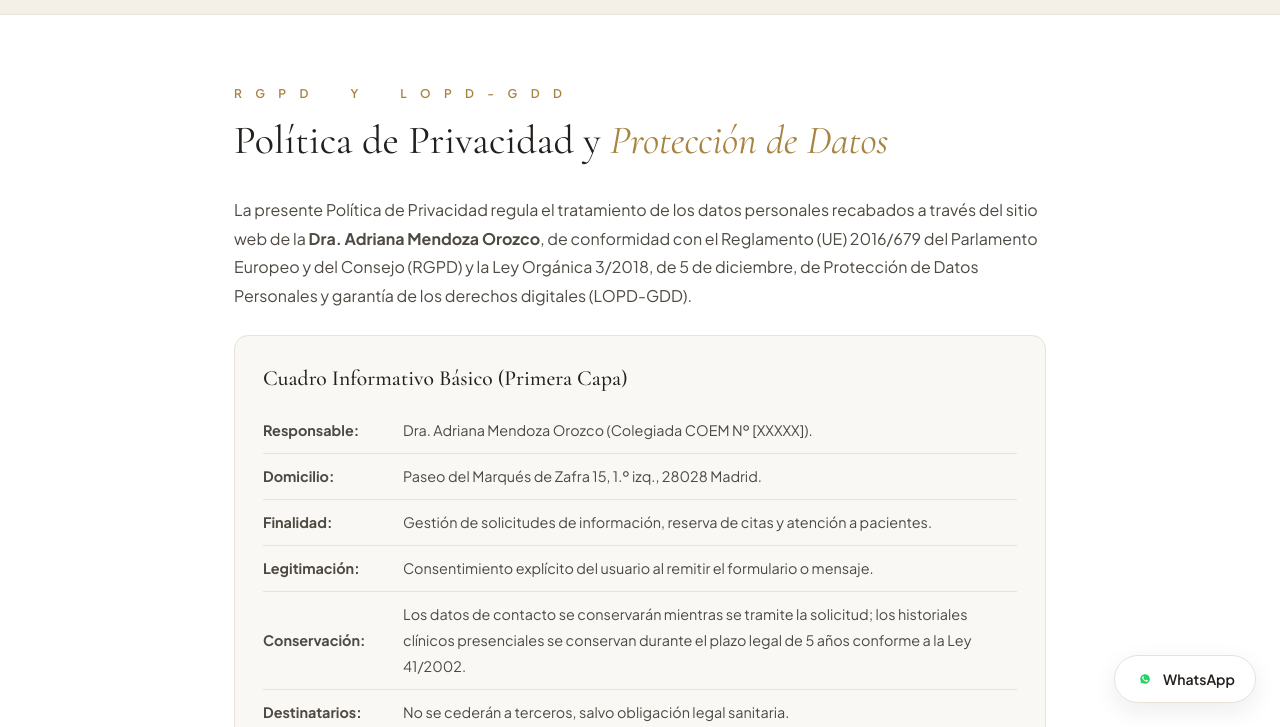
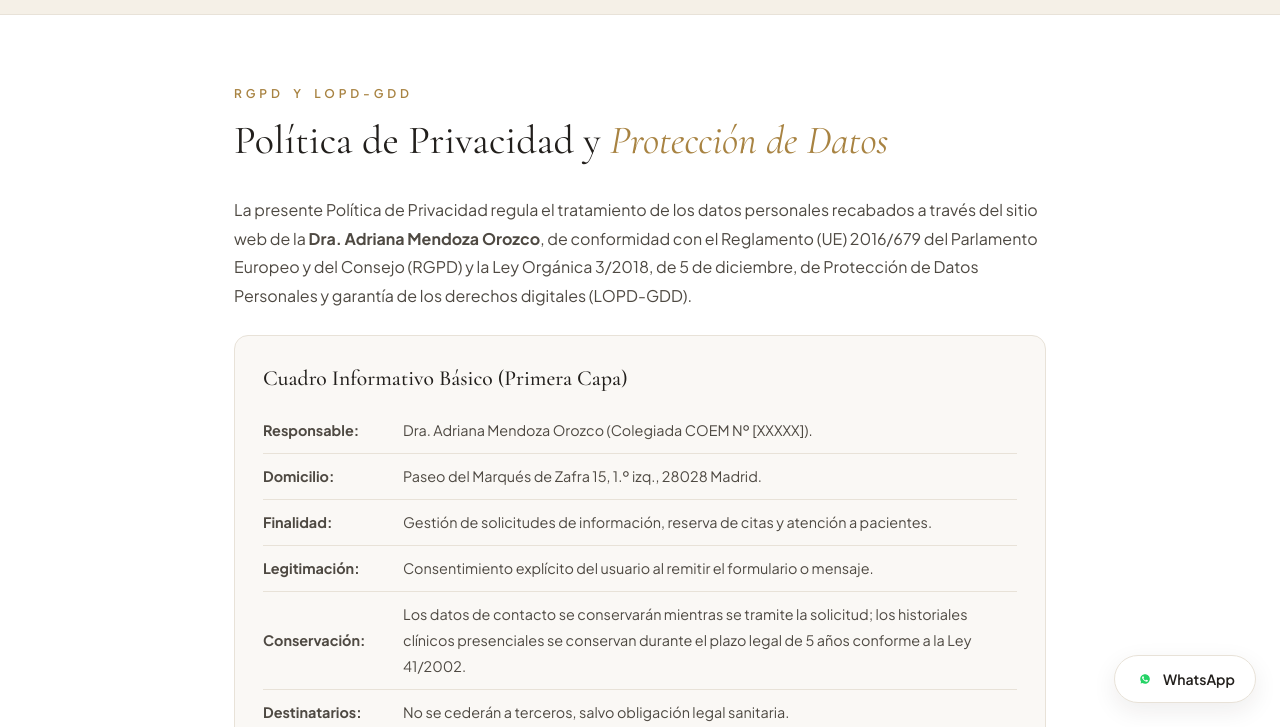
Before and after one commit to Adriana-Mendoza/Ortodoncia, a plain HTML site: page politica-privacidad.html in a window 1280 px wide. Shown: the part 73-800 px from the top of the page. Drawn offline with nearby package versions, Linux system fonts and the light colour scheme.

Commit message:
Update politica-privacidad.html

```diff
--- a/politica-privacidad.html
+++ b/politica-privacidad.html
@@ -62,7 +62,7 @@
 
   <!-- Page Content -->
   <main class="container section-padding" style="max-width: 860px; padding-top: 4rem; padding-bottom: 5rem;">
-    <span class="overline">R G P D &nbsp;&nbsp; Y &nbsp;&nbsp; L O P D - G D D</span>
+    <span class="overline">RGPD Y LOPD-GDD</span>
     <h1 class="h2-title" style="margin-bottom: 2rem;">
       Política de Privacidad y <span class="gold-italic">Protección de Datos</span>
     </h1>
```
